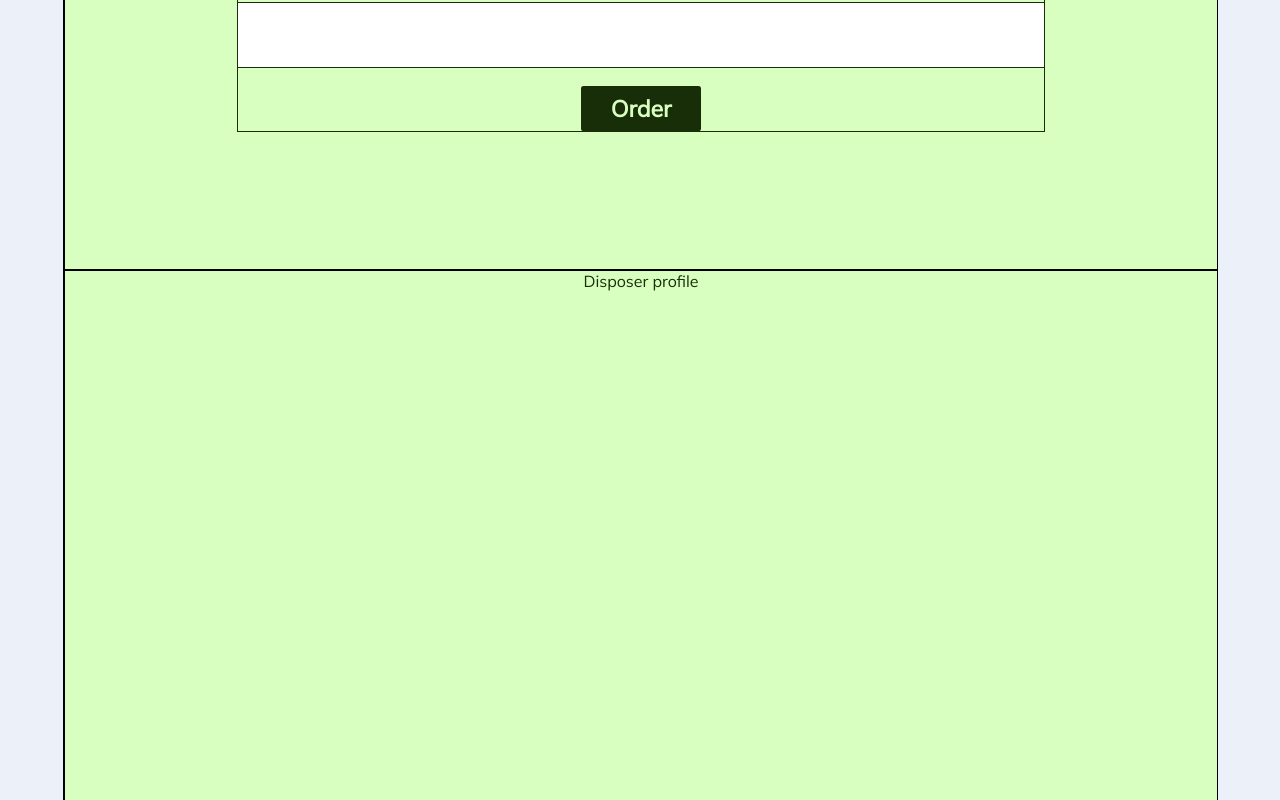
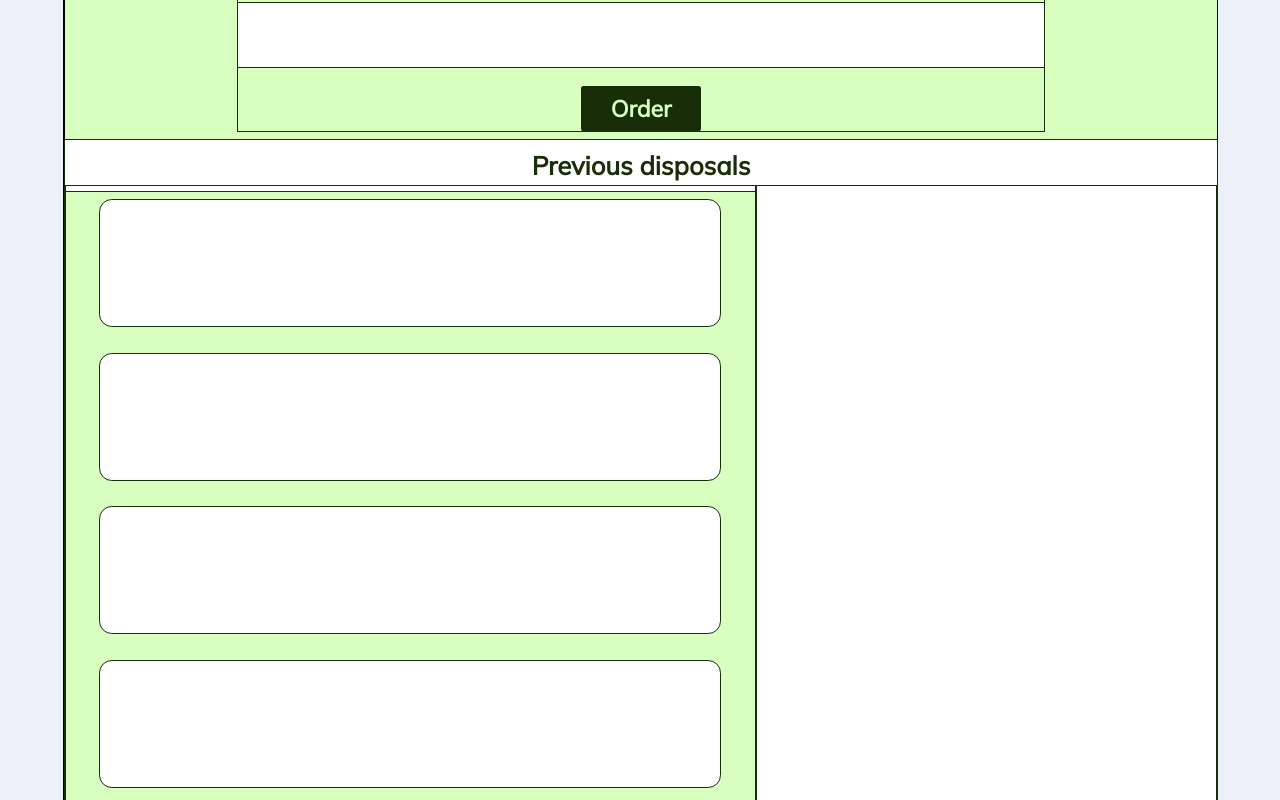
Before and after one commit to MokuaEnock/greenly, a React (Create React App) app: page /disposer in a window 1280 px wide. Shown: the part 440-1240 px from the top of the page. Built offline with nearby package versions, Linux system fonts and the light colour scheme.

Commit message:
create create skeleton for disposer list and view

```diff
--- a/src/pages/disposer/DisposerHome.js
+++ b/src/pages/disposer/DisposerHome.js
@@ -9,6 +9,19 @@ export default function DisposerHome() {
         <span></span>
         <button type="submit">Order</button>
       </form>
+
+      <div id="disposer-home-title">Previous disposals</div>
+
+      <section id="disposer-previous">
+        <div id="disposer-list">
+          <div className="disposer-item"></div>
+          <div className="disposer-item"></div>
+          <div className="disposer-item"></div>
+          <div className="disposer-item"></div>
+          <div className="disposer-item"></div>
+        </div>
+        <div id="disposer-view"></div>
+      </section>
     </main>
   );
 }
--- a/src/pages/disposer/disposer.css
+++ b/src/pages/disposer/disposer.css
@@ -60,6 +60,7 @@ bright : #5EDB12 */
     align-items: center;
     justify-content: center;
     font-size: 2vw;
+    background-color: white;
     font-weight: bold;
 }
 
@@ -93,3 +94,44 @@ bright : #5EDB12 */
     font-size: 1.8vw;
     border-radius: .2vw;
 }
+
+#disposer-previous {
+    width: 100%;
+    margin-top: -.5vw;
+    height: 60vw;
+    display: flex;
+    flex-direction: row;
+    align-items: center;
+    justify-content: space-evenly;
+}
+
+#disposer-list {
+    display: flex;
+    flex-direction: column;
+    align-items: center;
+    justify-content: flex-start;
+    width: 60%;
+    border: thin solid #172e08;
+    height: 100%;
+}
+
+.disposer-item {
+    width: 90%;
+    height: 12vw;
+    background-color: #ffffff;
+    border-radius: 1vw;
+    border: thin solid #172e08;
+    margin-top: 1vw;
+    margin-bottom: 1vw;
+}
+
+#disposer-view {
+    display: flex;
+    flex-direction: row;
+    align-items: center;
+    justify-content: space-evenly;
+    border: thin solid #172e08;
+    width: 40%;
+    background-color: white;
+    height: 100%;
+}
```
